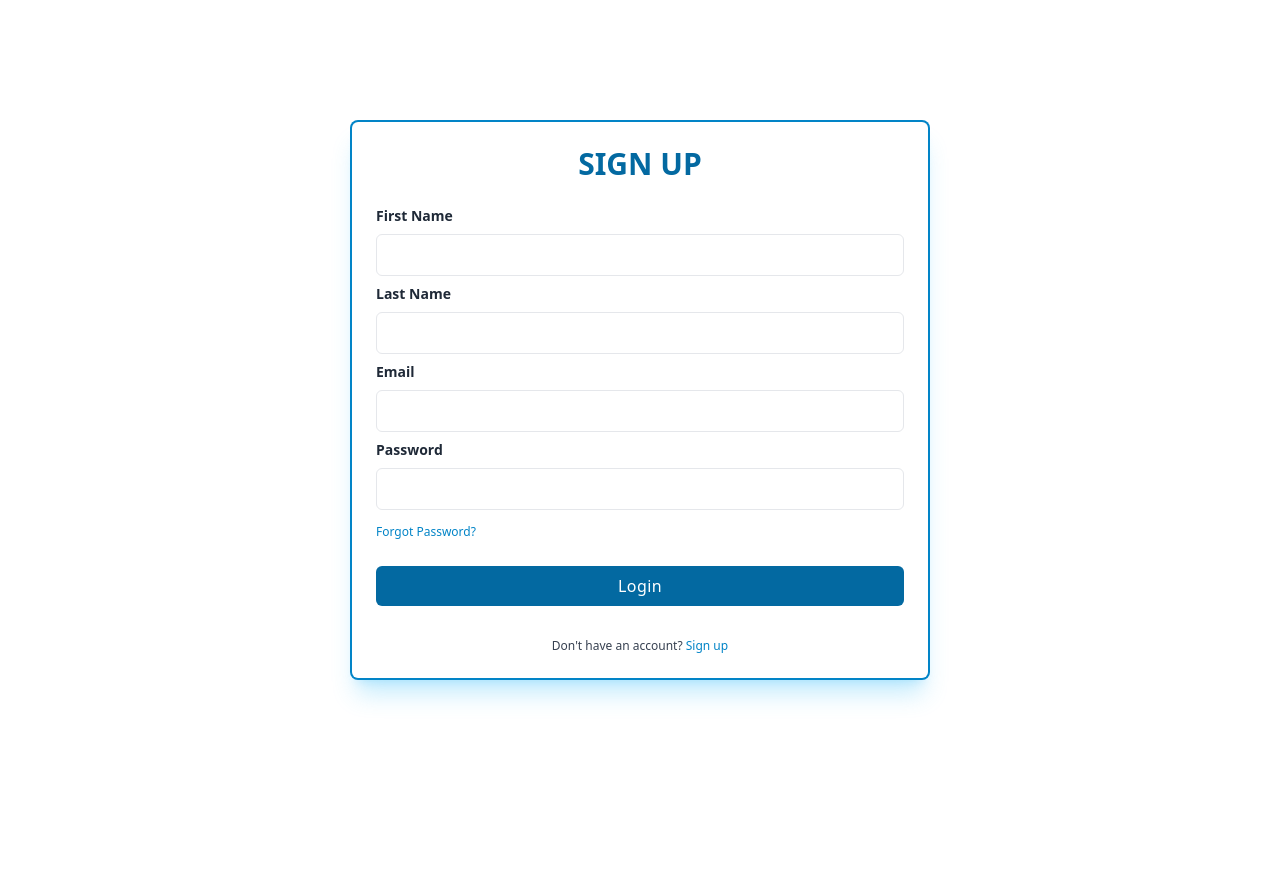
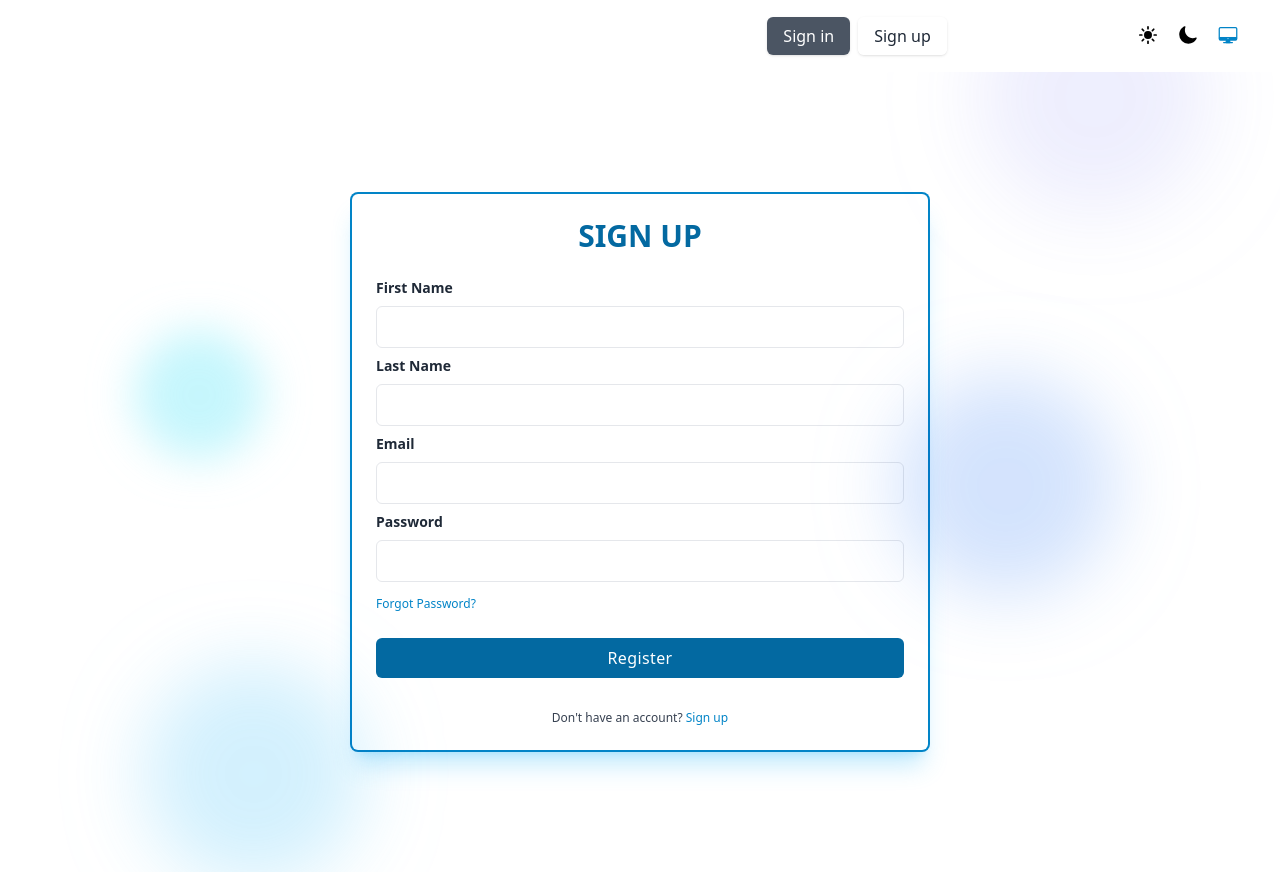
Before and after one commit to DanAlin19/Hackathon_OnlineChessPlatform, a React (Vite) app in the folder front/: page /register in a window 1280 px wide. Before the commit the page ends 800 px from the top, so only its background shows below. Built offline with nearby package versions, Linux system fonts and the light colour scheme.

Commit message:
background login/register

```diff
--- a/front/src/App.jsx
+++ b/front/src/App.jsx
@@ -3,7 +3,6 @@ import React from "react";
 import Login from "./components/auth/Login"
 import Register from "./components/auth/Register"
 import Home from "./components/home/Home"
-import DarkTheme from "./components/dark_theme/DarkTheme"
 import Navbar from "./components/navbar/Navbar"
 
 function App() {
@@ -14,9 +13,9 @@ function App() {
         <BrowserRouter>
 
           <Routes>
-          <Route path="/" element={<div><Navbar/><Home/><DarkTheme/></div>} />
-          <Route path="/login" element={<div> <Login /><DarkTheme/></div>} />
-          <Route path="/register" element={<div> <Register /><DarkTheme/></div>} />
+          <Route path="/" element={<div><Navbar/><Home/></div>} />
+          <Route path="/login" element={<div> <Navbar/><Login /></div>} />
+          <Route path="/register" element={<div> <Navbar/><Register /></div>} />
           </Routes>
 
         </BrowserRouter>
--- a/front/src/components/auth/Login.jsx
+++ b/front/src/components/auth/Login.jsx
@@ -35,6 +35,12 @@ export default function Login() {
     return (
         <div className='h-screen w-screen dark:bg-slate-800 duration-100 bg-white'>
             <div className="relative flex flex-col justify-center min-h-screen overflow-hidden z-0 max-[600px]:px-3">
+                <div className="">
+                    <div className='absolute z-0 top-48 left-28 w-60 h-60 bg-cyan-300 rounded-full mix-blend-multiply dark:mix-blend-hard-light filter blur-2xl animate-blob'></div>
+                    <div className='absolute z-0 top-0 right-28 w-60 h-60 bg-indigo-500 rounded-full mix-blend-multiply dark:mix-blend-hard-light filter blur-2xl animate-blob animation-delay-2000'></div>
+                    <div className='absolute z-0 -bottom-24 left-24 w-60 h-60 bg-sky-400 rounded-full mix-blend-multiply dark:mix-blend-hard-light filter blur-2xl animate-blob animation-delay-4000' ></div>
+                    <div className='absolute z-0 bottom-48 right-48 w-60 h-60 bg-blue-500 rounded-full mix-blend-multiply dark:mix-blend-hard-light filter blur-2xl animate-blob animation-delay-4000' ></div>
+                </div>
                 <div className="w-full p-6 m-auto bg-white dark:bg-slate-700 rounded-md shadow-xl shadow-sky-400/30 ring ring-2 ring-sky-600 lg:max-w-xl">
                     <h1 className="text-3xl font-semibold text-center text-sky-700 uppercase dark:text-white">
                         Sign in
--- a/front/src/components/auth/Register.jsx
+++ b/front/src/components/auth/Register.jsx
@@ -36,6 +36,12 @@ export default function Register() {
     return (
         <div className='h-screen w-screen dark:bg-slate-800 duration-100 bg-white'>
             <div className="relative flex flex-col justify-center min-h-screen overflow-hidden z-0 max-[600px]:px-3">
+                <div className="">
+                    <div className='absolute z-0 top-48 left-28 w-60 h-60 bg-cyan-300 rounded-full mix-blend-multiply dark:mix-blend-hard-light filter blur-2xl animate-blob'></div>
+                    <div className='absolute z-0 top-0 right-28 w-60 h-60 bg-indigo-500 rounded-full mix-blend-multiply dark:mix-blend-hard-light filter blur-2xl animate-blob animation-delay-2000'></div>
+                    <div className='absolute z-0 -bottom-24 left-24 w-60 h-60 bg-sky-400 rounded-full mix-blend-multiply dark:mix-blend-hard-light filter blur-2xl animate-blob animation-delay-4000' ></div>
+                    <div className='absolute z-0 bottom-48 right-48 w-60 h-60 bg-blue-500 rounded-full mix-blend-multiply dark:mix-blend-hard-light filter blur-2xl animate-blob animation-delay-4000' ></div>
+                </div>
                 <div className="w-full p-6 m-auto bg-white dark:bg-slate-700 rounded-md shadow-xl shadow-sky-400/30 ring ring-2 ring-sky-600 lg:max-w-xl">
                     <h1 className="text-3xl font-semibold text-center text-sky-700 uppercase dark:text-white">
                         Sign up
@@ -94,7 +100,7 @@ export default function Register() {
                         </a>
                         <div className="mt-6">
                             <button className="w-full px-4 py-2 tracking-wide  text-white transition-colors duration-200 transform bg-sky-700 dark:bg-sky-500 rounded-md hover:bg-sky-600 focus:outline-none focus:bg-sky-600">
-                                Login
+                                Register
                             </button>
                         </div>
                     </form>
--- a/front/src/components/dark_theme/DarkTheme.jsx
+++ b/front/src/components/dark_theme/DarkTheme.jsx
@@ -61,7 +61,7 @@ function DarkTheme() {
     })
 
     return (
-        <div className='fixed top-5 right-10 duration-100 dark:bg-slate-800 bg-white rounded z-100'>
+        <div className=' top-5 right-10 duration-100 dark:bg-slate-800 bg-white rounded z-100'>
             {
                 options?.map(opt => (
                     <button key={opt.text}
--- a/front/src/components/home/Home.jsx
+++ b/front/src/components/home/Home.jsx
@@ -3,7 +3,7 @@ import React from 'react';
 export default function Home() {
     return (
 
-        <div className='h-screen w-screen dark:bg-slate-800 duration-100 bg-white items-center justify-center'>
+        <div className='h-screen w-full dark:bg-slate-800 duration-100 bg-white items-center justify-center'>
             <div className="relative flex flex-col justify-center min-h-screen overflow-hidden max-[1021px]:px-5">
                 <div className="">
                     <div className='absolute z-0 top-48 left-28 w-60 h-60 bg-cyan-300 rounded-full mix-blend-multiply dark:mix-blend-hard-light filter blur-2xl animate-blob'></div>
--- a/front/src/components/navbar/Navbar.jsx
+++ b/front/src/components/navbar/Navbar.jsx
@@ -1,14 +1,15 @@
 import { useState } from "react";
+import DarkTheme from "../dark_theme/DarkTheme";
 
 export default function NavBar() {
     const [navbar, setNavbar] = useState(false);
 
     return (
-        <nav className="w-full bg-purple-500 shadow">
+        <nav className="w-full dark:bg-slate-800 shadow">
             <div className="justify-between px-4 mx-auto lg:max-w-7xl md:items-center md:flex md:px-8">
                 <div>
                     <div className="flex items-center justify-between py-3 md:py-5 md:block">
-                        <a href="javascript:void(0)">
+                        <a href="/">
                             <h2 className="text-2xl font-bold text-white">LOGO</h2>
                         </a>
                         <div className="md:hidden">
@@ -72,13 +73,13 @@ export default function NavBar() {
 
                         <div className="mt-3 space-y-2 lg:hidden md:inline-block">
                     <a
-                        href="javascript:void(0)"
+                        href="/login"
                         className="inline-block w-full px-4 py-2 text-center text-white bg-gray-600 rounded-md shadow hover:bg-gray-800"
                     >
                         Sign in
                     </a>
                     <a
-                        href="javascript:void(0)"
+                        href="/register"
                         className="inline-block w-full px-4 py-2 text-center text-gray-800 bg-white rounded-md shadow hover:bg-gray-100"
                     >
                         Sign up
@@ -88,18 +89,19 @@ export default function NavBar() {
                 </div>
                 <div className="hidden space-x-2 md:inline-block">
                     <a
-                        href="javascript:void(0)"
+                        href="/login"
                         className="px-4 py-2 text-white bg-gray-600 rounded-md shadow hover:bg-gray-800"
                     >
                         Sign in
                     </a>
                     <a
-                        href="javascript:void(0)"
+                        href="/register"
                         className="px-4 py-2 text-gray-800 bg-white rounded-md shadow hover:bg-gray-100"
                     >
                         Sign up
                     </a>
                 </div>
+                <DarkTheme/>
             </div>
         </nav>
     );
```
Lines whose indentation alone changed are shown as unchanged.
